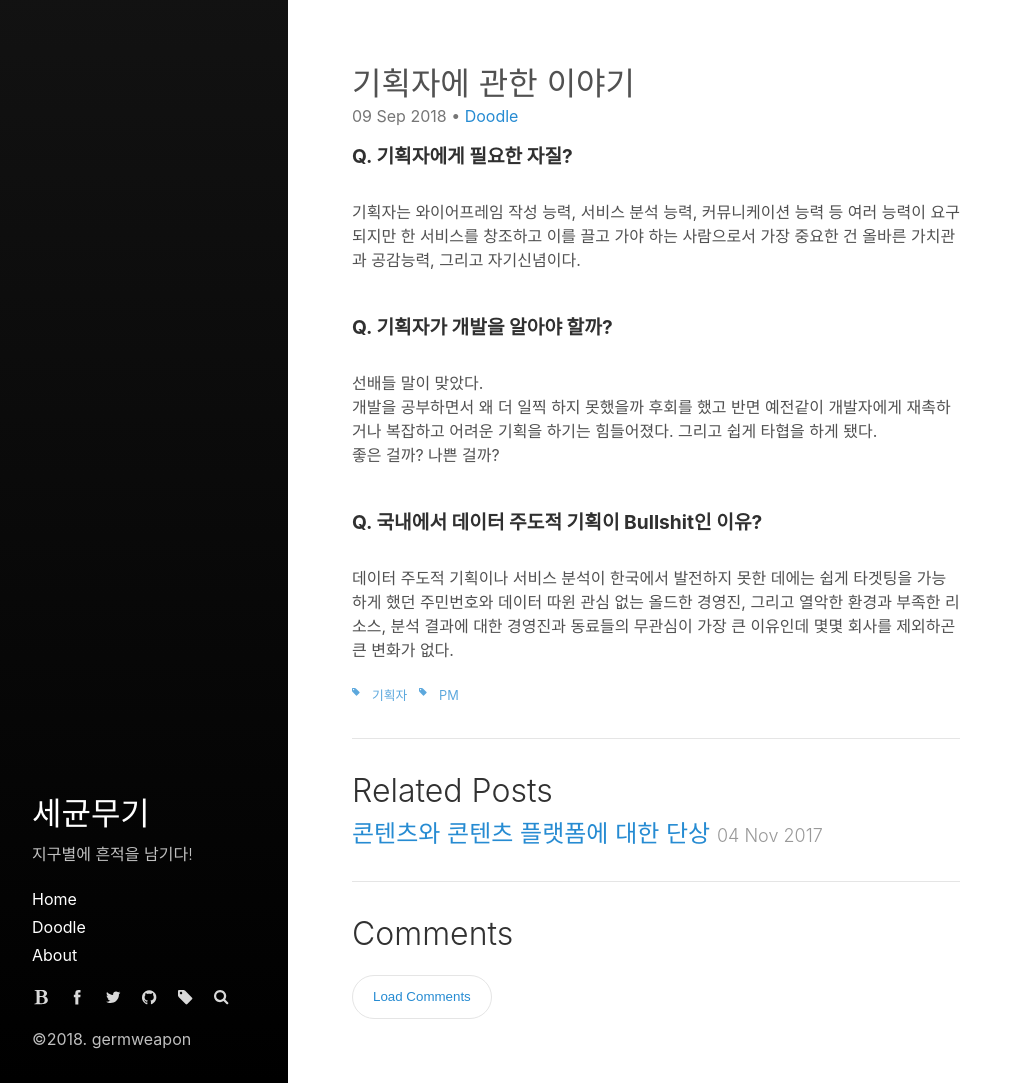
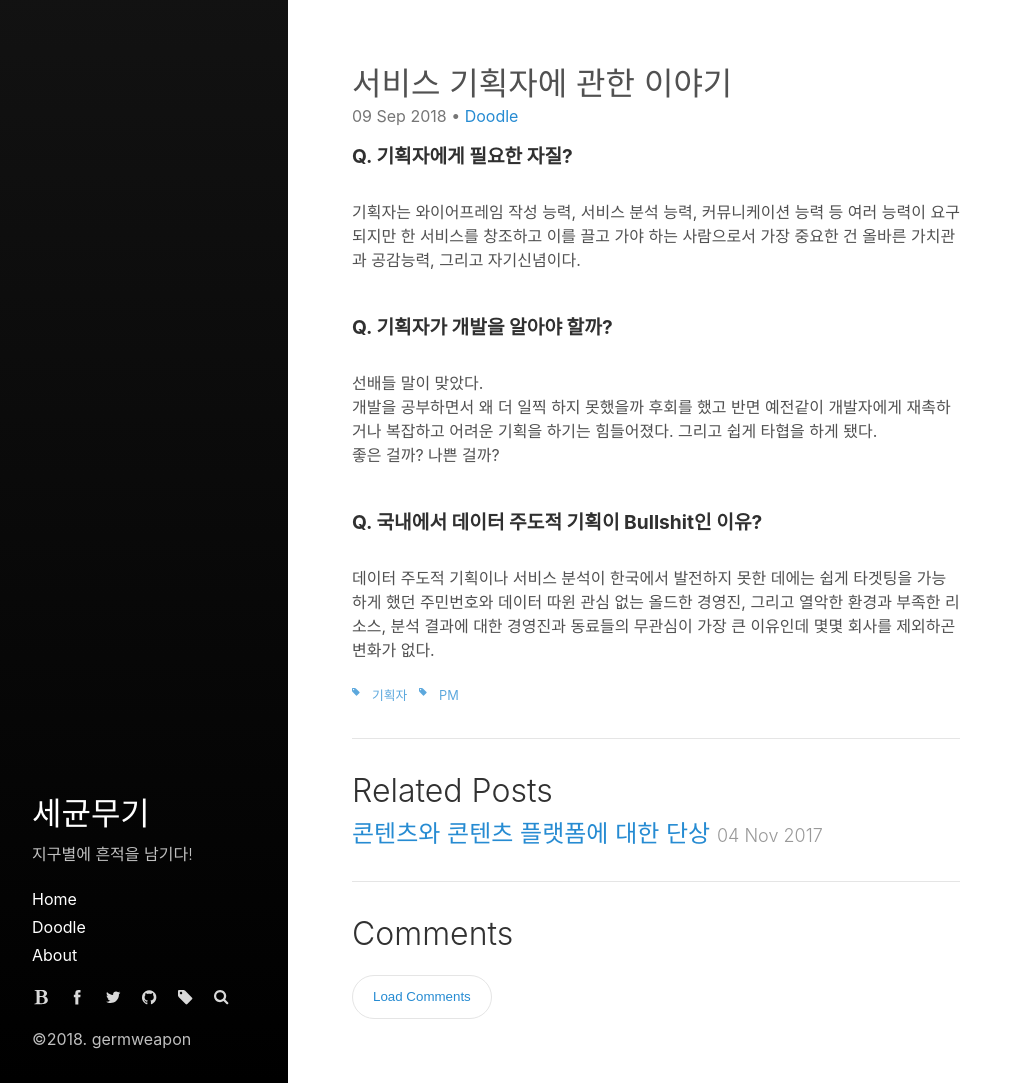
Before and after one commit to germweapon/germweapon.github.io, a Jekyll site: the page built from _posts/2018-09-09-기획자에게-필요한-자질은?.md, in a window 1280 px wide. Shown: the whole page, without its empty margins (0-1023 px from the left). Built offline with Jekyll 4.4.1, drawn with Linux system fonts in a browser that asks for light colours.

Commit message:
modify some text

```diff
--- a/_posts/2018-09-09-기획자에게-필요한-자질은?.md
+++ b/_posts/2018-09-09-기획자에게-필요한-자질은?.md
@@ -1,6 +1,6 @@
 ---
 layout: post
-title: 기획자에 관한 이야기
+title: 서비스 기획자에 관한 이야기
 description: "기획자를 위한 가이드"
 image: "/assets/_images/2017-11/germweapon.jpg"
 categories:
@@ -25,4 +25,4 @@ tags:
 <br/>
 #### **Q. 국내에서 데이터 주도적 기획이 Bullshit인 이유?**
 <br/>
-데이터 주도적 기획이나 서비스 분석이 한국에서 발전하지 못한 데에는 쉽게 타겟팅을 가능하게 했던 주민번호와 데이터 따윈 관심 없는 올드한 경영진, 그리고 열악한 환경과 부족한 리소스, 분석 결과에 대한 경영진과 동료들의 무관심이 가장 큰 이유인데 몇몇 회사를 제외하곤 큰 변화가 없다.
+데이터 주도적 기획이나 서비스 분석이 한국에서 발전하지 못한 데에는 쉽게 타겟팅을 가능하게 했던 주민번호와 데이터 따윈 관심 없는 올드한 경영진, 그리고 열악한 환경과 부족한 리소스, 분석 결과에 대한 경영진과 동료들의 무관심이 가장 큰 이유인데 몇몇 회사를 제외하곤 변화가 없다.
```
